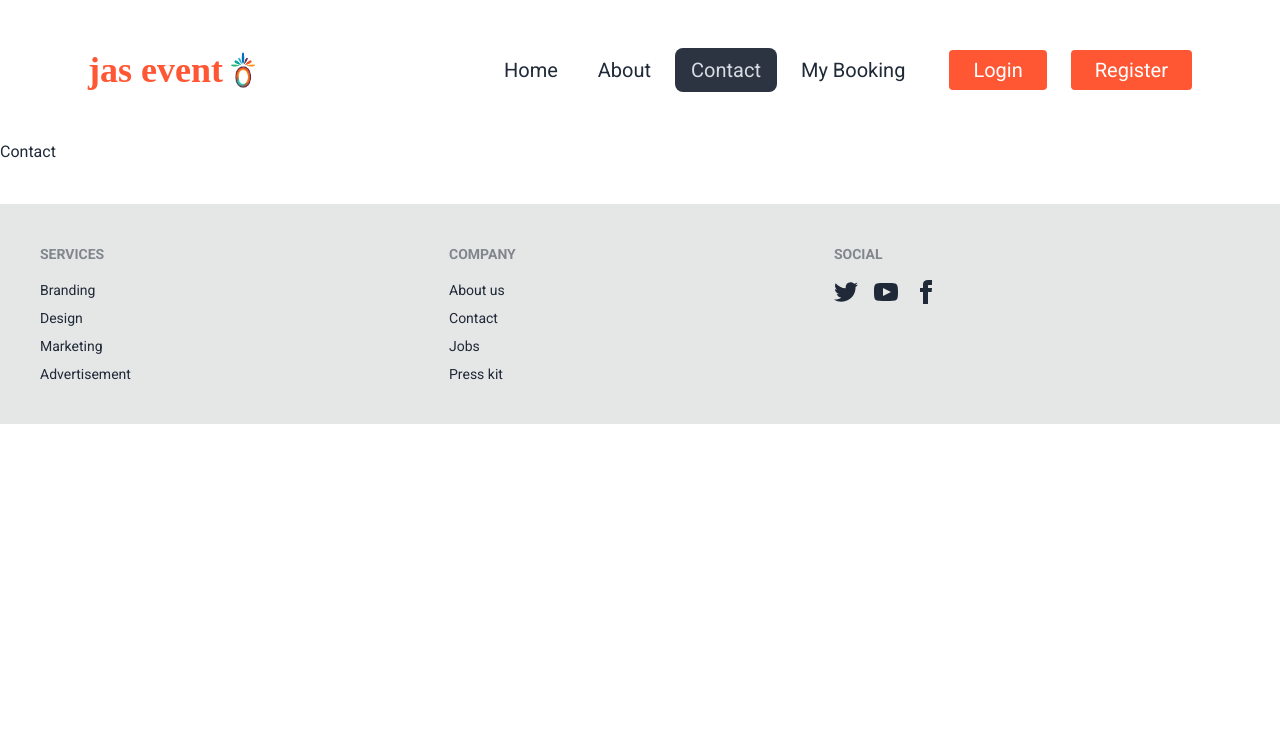
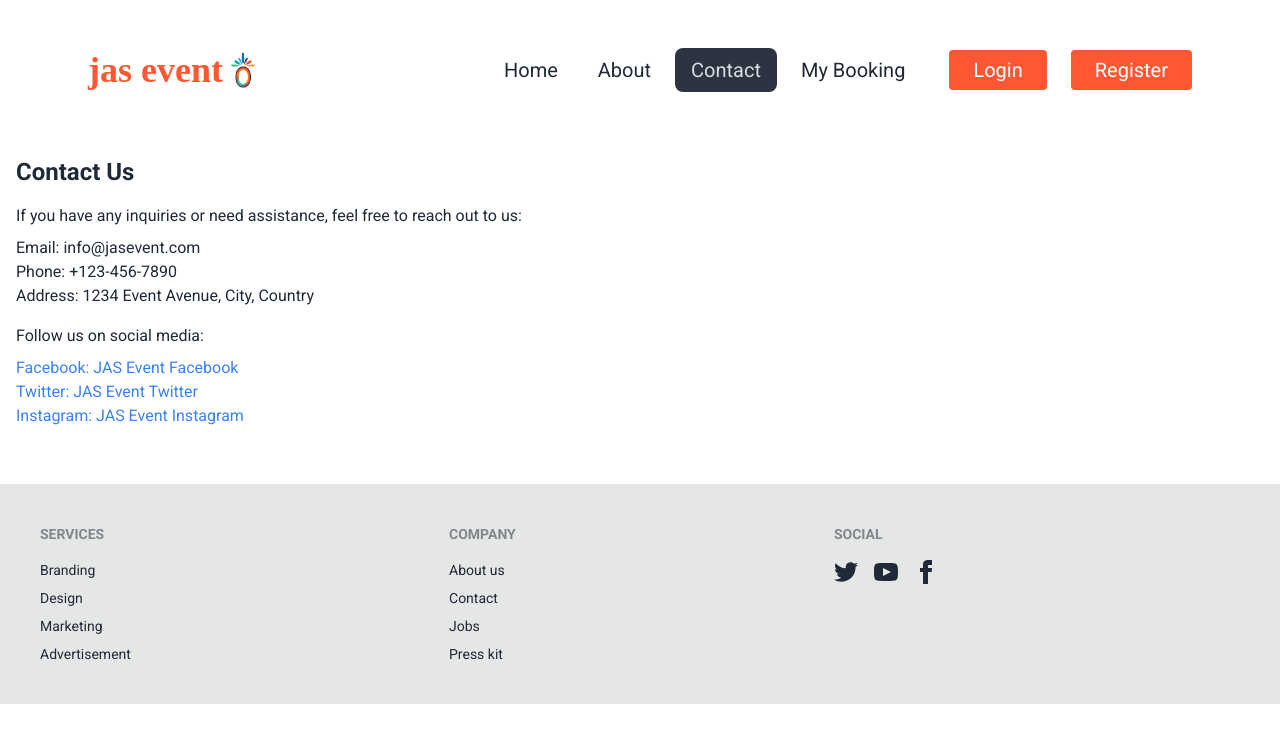
Before and after one commit to Jobayer-Ahmmed/jas-event-only-react, a React (Vite) app: page /contact in a window 1280 px wide. Shown: the top 742 px of the page. Built offline with nearby package versions, Linux system fonts and the light colour scheme; no server answers; a web font is replaced by a local one.

Commit message:
adding conatct and about

```diff
--- a/src/pages/about/About.jsx
+++ b/src/pages/about/About.jsx
@@ -1,15 +1,20 @@
-import { useContext } from "react"
-import { MyAuthContext } from "../../contextApi/MyAuthProvider"
 
 
 const About = () => {
-  const {a} = useContext(MyAuthContext)
   return (
-    <div>
-    <p>About</p>
-    <p>{a}</p>
+    <div className="container mx-auto p-4">
+      <h1 className="text-2xl font-bold mb-4">About Us</h1>
+      <p className="mb-4">
+        Welcome to JAS Event, your one-stop solution for event planning and management. Our dedicated team is committed to making your events memorable and successful. With years of experience and expertise in the industry, we ensure seamless execution and top-notch services for all your event needs.
+      </p>
+      <p className="mb-4">
+        At JAS Event, we believe in bringing your vision to life. Whether it's a corporate event, wedding, or special celebration, we tailor our services to meet your unique requirements and create an unforgettable experience for you and your guests.
+      </p>
+      <p>
+        Contact us today to start planning your next event with JAS Event.
+      </p>
     </div>
-  )
+  );
 }
 
-export default About
+export default About;
--- a/src/pages/contact/Contact.jsx
+++ b/src/pages/contact/Contact.jsx
@@ -2,8 +2,22 @@
 
 const Contact = () => {
   return (
-    <div>Contact</div>
-  )
+    <div className="container mx-auto p-4">
+      <h1 className="text-2xl font-bold mb-4">Contact Us</h1>
+      <p className="mb-2">If you have any inquiries or need assistance, feel free to reach out to us:</p>
+      <ul className="mb-4">
+        <li>Email: info@jasevent.com</li>
+        <li>Phone: +123-456-7890</li>
+        <li>Address: 1234 Event Avenue, City, Country</li>
+      </ul>
+      <p className="mb-2">Follow us on social media:</p>
+      <ul>
+        <li><a href="https://www.facebook.com/jasevent" className="text-blue-500">Facebook: JAS Event Facebook</a></li>
+        <li><a href="https://twitter.com/jasevent" className="text-blue-500">Twitter: JAS Event Twitter</a></li>
+        <li><a href="https://www.instagram.com/jasevent" className="text-blue-500">Instagram: JAS Event Instagram</a></li>
+      </ul>
+    </div>
+  );
 }
 
-export default Contact
+export default Contact;
--- a/src/shared/navbar/Navbar.jsx
+++ b/src/shared/navbar/Navbar.jsx
@@ -65,8 +65,6 @@ const Navbar = () => {
           <Link to="/register" className="px-6 py-2 text-xl text-white bg-priColor rounded">Register</Link>
         </div>
     }
-
-
   </div>
   )
 }
```
